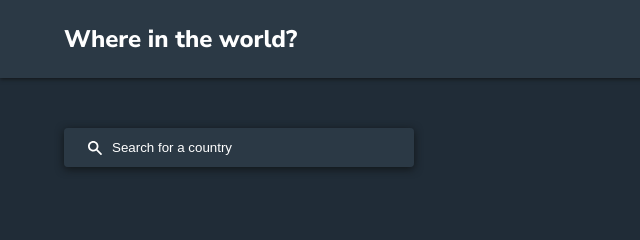
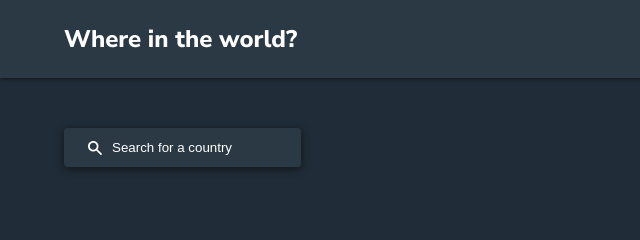
Before and after one commit to RathiAnkxrx/Rest-Countries-API, a website built with Parcel: page index.html in a window 1280 px wide. Shown: the top 240 px of the page, 0-640 px from the left. Built offline with nearby package versions, Linux system fonts and the light colour scheme; no server answers.

Commit message:
mobile design #1

```diff
--- a/src/Sass/_container.scss
+++ b/src/Sass/_container.scss
@@ -63,7 +63,7 @@
   }
   &--country {
     padding-left: 4.8rem;
-    width: 35rem;
+    max-width: 35rem;
   }
   &--region {
     padding-left: 2.4rem;
@@ -133,6 +133,9 @@ input:focus {
   }
   @media (max-width: 550px) {
     padding: 0 7vw;
+  }
+  @media (max-width: 350px) {
+    padding: 0;
   }
 }
 
```
